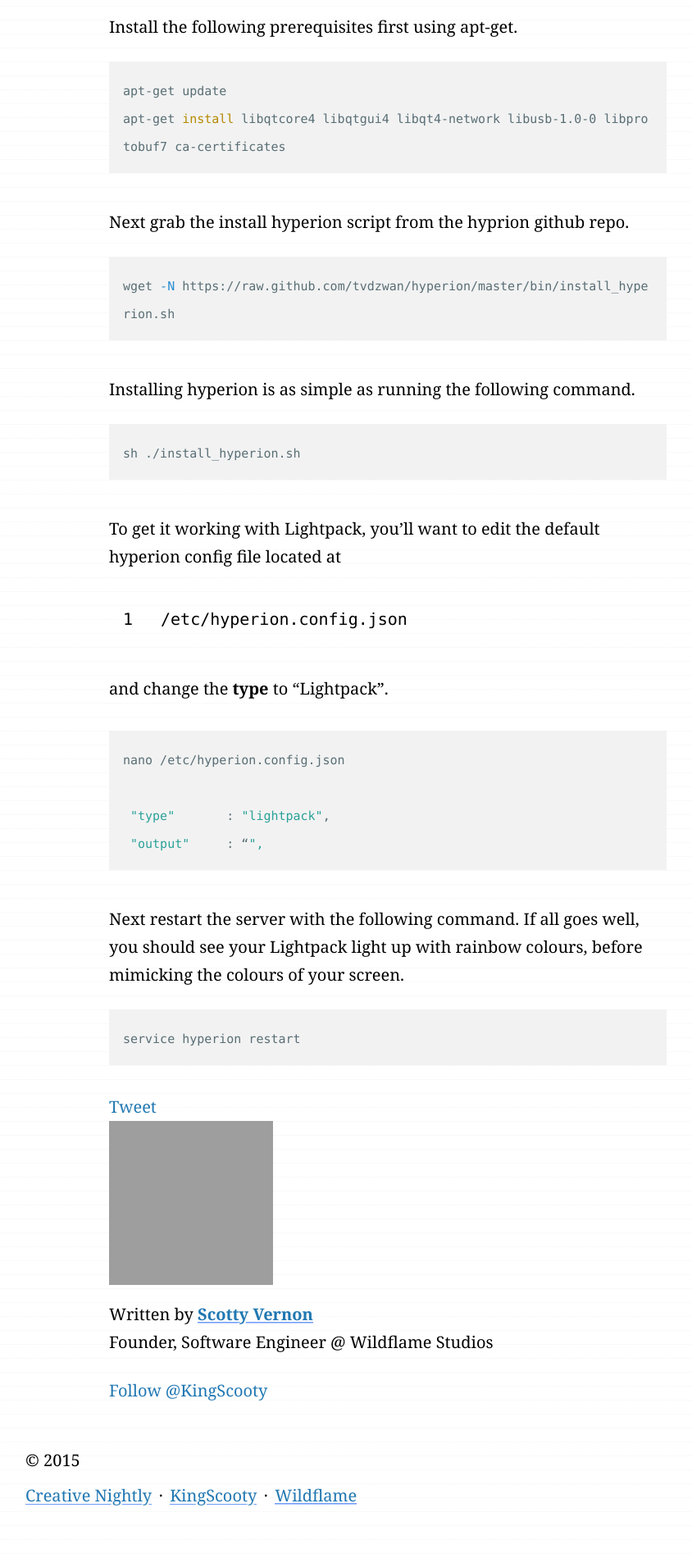
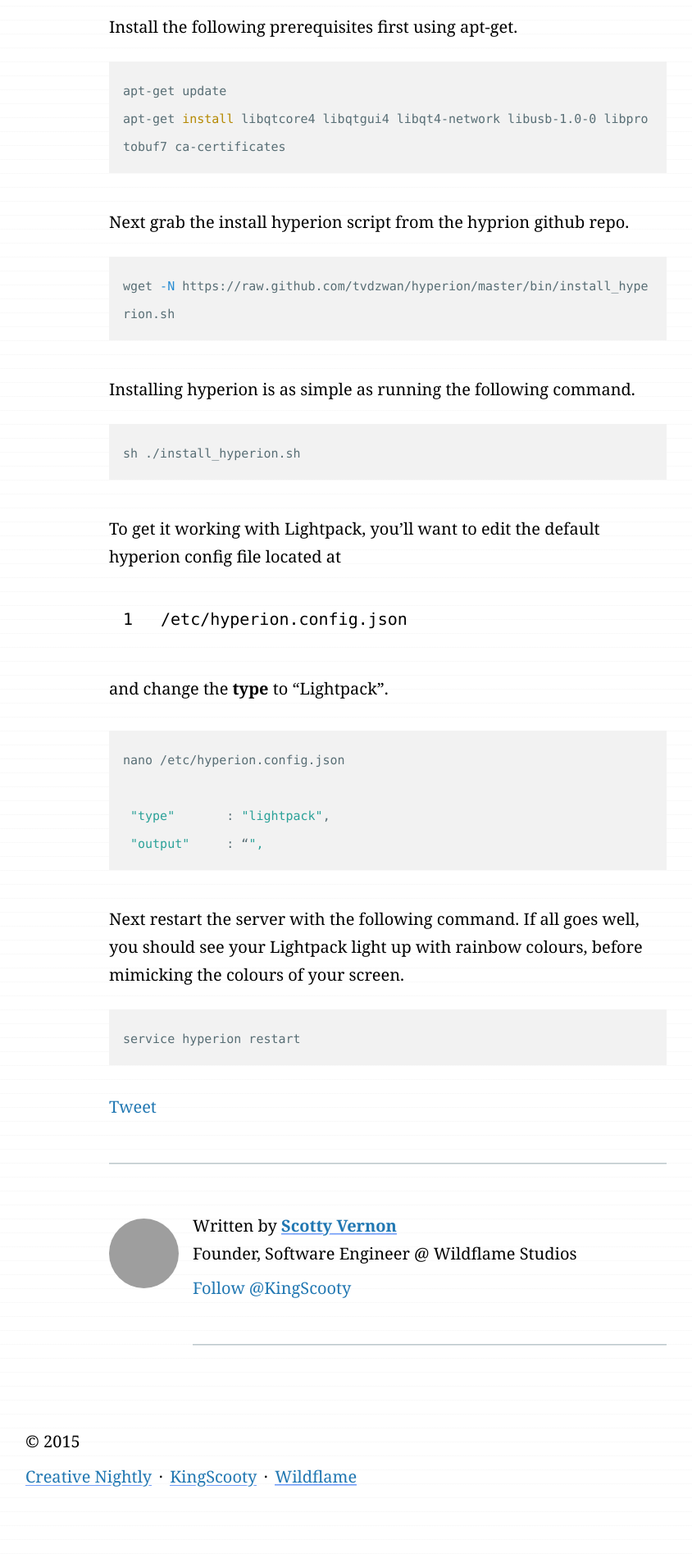
Before and after one commit to KingScooty/creativenightly.com, a Jekyll site: the page built from _posts/2014-07-22-setting-up-hyperion-on-a-raspberry-pi-for-use-with-lightpack.md, in a window 1280 px wide. Shown: the part 1013-2913 px from the top of the page at 82% size, without its empty margins (167-1011 px from the left). Built offline with Jekyll 4.4.1, drawn with Linux system fonts in a browser that asks for light colours; comment, search, counter and statistics services are not loaded; after the commit the page ends 2890 px from its top, so only the background shows below that; grey boxes are pictures that could not be loaded.

Commit message:
Aligned social icons and setup media object.

```diff
--- a/_includes/_social.html
+++ b/_includes/_social.html
@@ -1,23 +1,23 @@
 {% if site.inc.sharing.twitter or site.inc.sharing.facebook or site.inc.sharing.gplus or site.inc.sharing.hn %}
-<div class="social">
+<div class="social social--horizontal">
     {% if site.inc.sharing.twitter %}
-    <div class="social-twitter">
+    <div class="social__button social__twitter">
         <a href="https://twitter.com/share" class="twitter-share-button" {% if site.inc.sharing.twitter.via %}data-via="{{ site.inc.sharing.twitter.via }}"{% endif %} data-text="{{ page.title }}" data-related="{{ site.inc.twitter }}">Tweet</a>
     </div>
     {% endif %}
     {% if site.inc.sharing.facebook %}
-    <div class="social-facebook">
+    <div class="social__button social__facebook">
         <div class="fb-like" data-width="150" data-layout="button_count" data-action="like" data-show-faces="true" data-send="false"></div>
     </div>
     {% endif %}
     {% if site.inc.sharing.gplus %}
-    <div class="social-google">
+    <div class="social__button social__google">
         <div class="g-plusone" data-size="medium"></div>
     </div>
     {% endif %}
 
     {% if site.inc.sharing.hn %}
-    <div>
+    <div class="social__button social__hnews">
         <a href="http://news.ycombinator.com/submit" class="hn-share-button">Vote on HN</a>
     </div>
     {% endif %}
--- a/_layouts/post.html
+++ b/_layouts/post.html
@@ -29,27 +29,28 @@
     </section>
 
     <footer class="content-block__footer large-gutter">
-      <address>
+      <hr>
+      <address class="media-object">
         {% if page.author.image %}
           <!-- <img src="/images/{{ page.author.image }}"> -->
-          <img src="http://www.gravatar.com/avatar/61f2bf61edacc1d2d6829b69cd530c93.png">
+          <img class="media-object__image" src="http://www.gravatar.com/avatar/61f2bf61edacc1d2d6829b69cd530c93.png">
         {% endif %}
         <p>Written by <strong><a rel="author" href="https://twitter.com/{{ page.author.twitter }}" title="{{ page.author_name }}" target="_blank">{{ page.author.name }}</a></strong><br>
         <span class="muted">{{ page.author.bio }}</span>
         </p>
         <div class="follow"><a href="https://twitter.com/KingScooty" class="twitter-follow-button" data-show-count="false">Follow @KingScooty</a></div>
       </address>
-
+      <hr>
     </footer>
 
     {% if page.cover_copyright %}
-    <section>
+    <section class="content-block__aside large-gutter">
       <p class="muted cover-copyright">{{ page.cover_copyright }}</p>
     </section>
     {% endif %}
 
     {% if site.inc.disqus.shortname %}
-    <section>
+    <section class="comments content-block__aside large-gutter">
       {% include _disqus.html %}
     </section>
     {% endif %}
--- a/assets/_scss/main.scss
+++ b/assets/_scss/main.scss
@@ -43,6 +43,8 @@
 @import "modules/media-window";
 @import "modules/content-block";
 @import "modules/meta";
+@import "modules/social";
+@import "modules/media-object";
 
 @import "theme/pygments";
 
--- a/assets/stylesheets/main.css
+++ b/assets/stylesheets/main.css
@@ -486,7 +486,7 @@
   background-repeat: repeat-y;
   background-size: 100% 1rem; }
 
-.navigation--horizontal ul:after, .content-block__header:after, .content-block__body:after, .content-block__footer:after {
+.navigation--horizontal ul:after, .content-block__header:after, .content-block__body:after, .content-block__footer:after, .content-block__aside:after, .social:after {
   content: "";
   display: table;
   clear: both; }
@@ -593,6 +593,37 @@
 
 .meta address {
   display: inline; }
+
+.social {
+  position: relative;
+  height: 2rem; }
+
+.social--horizontal .social__button {
+  height: 20px;
+  width: 6rem;
+  float: left;
+  margin-left: 2rem; }
+  .social--horizontal .social__button:first-child {
+    margin-left: 0; }
+  .social--horizontal .social__button > div {
+    vertical-align: baseline !important; }
+
+.fb_iframe_widget span {
+  vertical-align: baseline !important; }
+
+.media-object__image {
+  display: block;
+  width: 8rem;
+  margin: 1rem auto;
+  border-radius: 100%; }
+  @media screen and (min-width: 600px) {
+    .media-object__image {
+      float: left;
+      width: 5rem;
+      margin: 1rem 1rem 1rem 0; } }
+
+.media-object .follow {
+  margin-top: -1rem; }
 
 /* Solarized Light
 
```
Also changed, not shown: assets/_scss/modules/_content-block.scss (+15 -2 lines), assets/_scss/modules/_media-object.scss (added, +23 -0 lines), assets/_scss/modules/_social.scss (added, +28 -0 lines).
